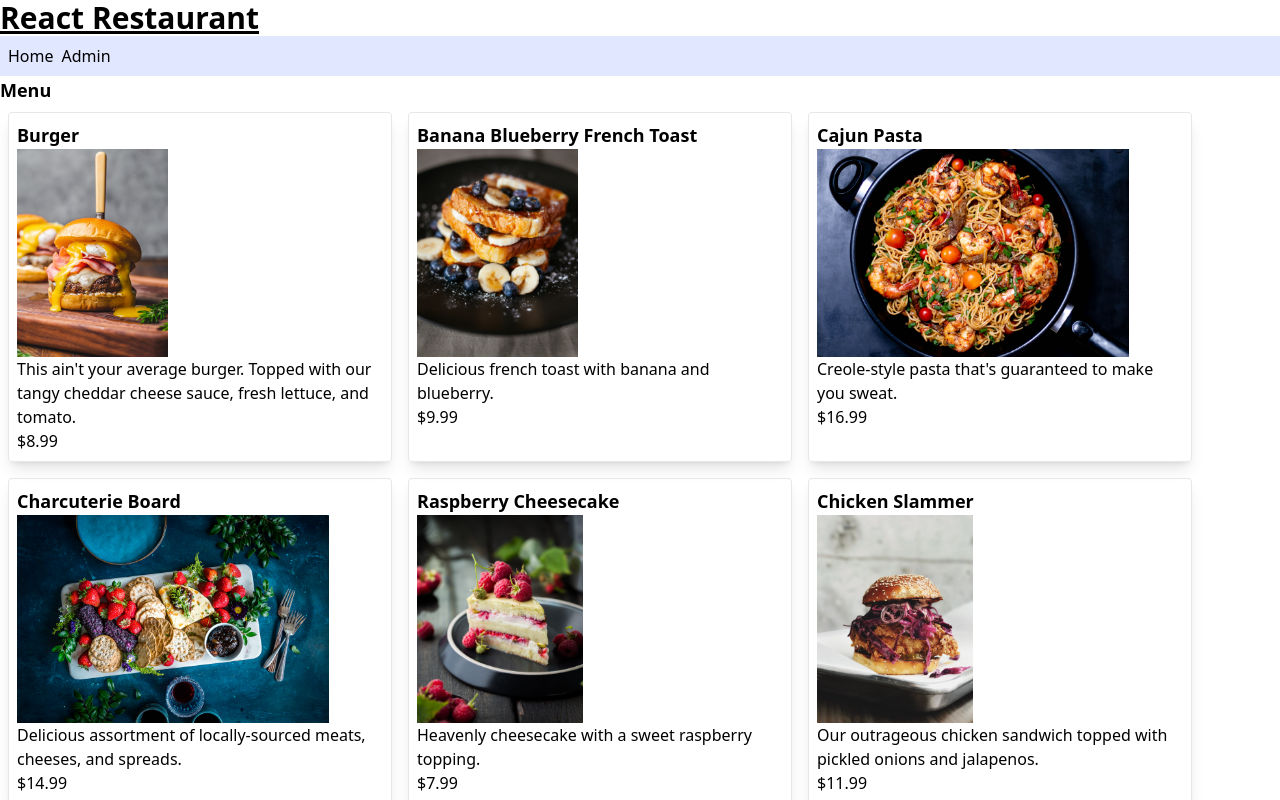
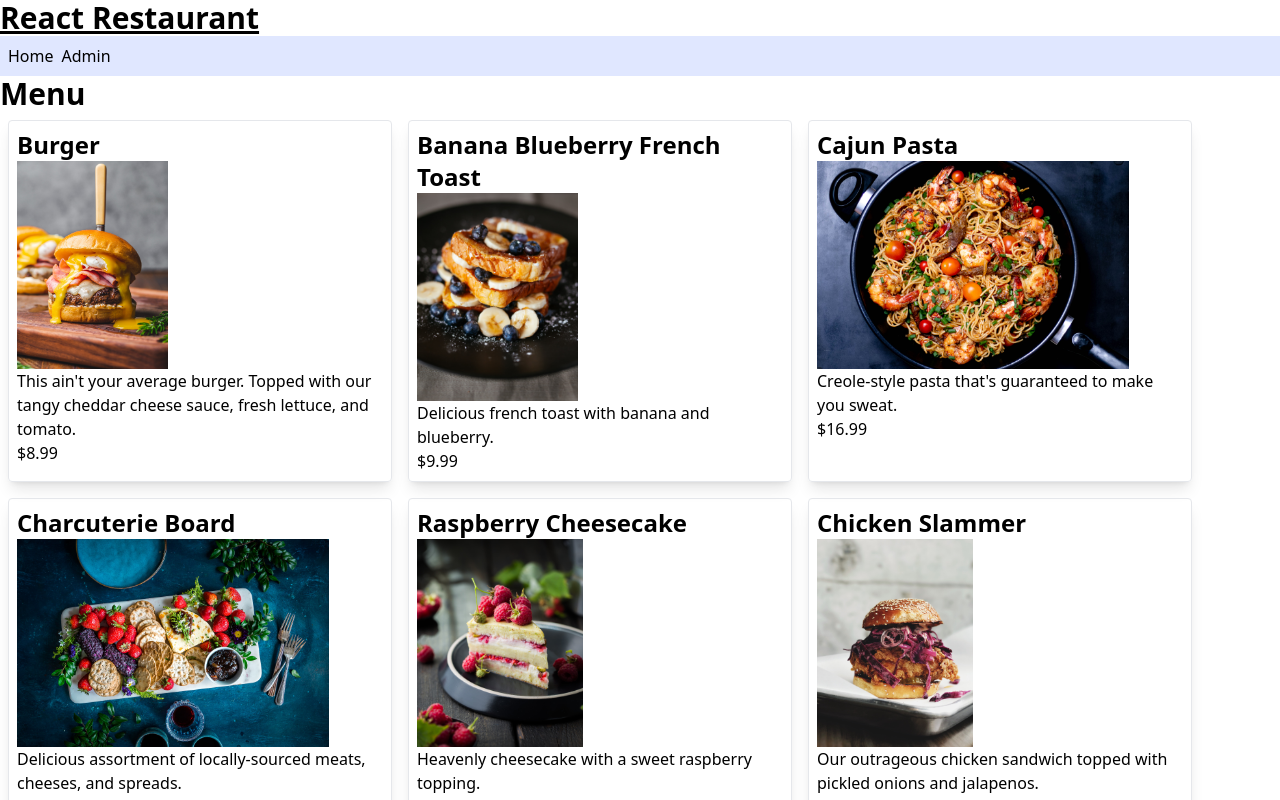
Before and after one commit to EnlightonOcean/react-restaurant, a React (Vite) app: page / in a window 1280 px wide. Shown: the top 800 px of the page. Built offline with nearby package versions, Linux system fonts and the light colour scheme.

Commit message:
Consume heading and updates

```diff
--- a/src/Menu.tsx
+++ b/src/Menu.tsx
@@ -12,7 +12,7 @@ const Menu = () => (
             className="hover:bg-indigo-600 hover:text-white p-2 shadow-lg border max-w-sm m-2 rounded"
           >
             {/* <h2 className="text-lg font-bold">{food.name}</h2> */}
-            <Heading level={2}>{food.name}</Heading>
+            <Heading level={3}>{food.name}</Heading>
             <img
               src={"/images/" + food.image}
               className="h-52"
--- a/src/shared/Heading.tsx
+++ b/src/shared/Heading.tsx
@@ -3,11 +3,20 @@ type HeadingProps ={
     level: 1|2|3|4|5|6;
 };
 
+const sizeMap ={
+    1: "text-4xl",
+    2: "text-3xl",
+    3: "text-2xl",
+    4: "text-xl",
+    5: "text-lg",
+    6: "text-base"
+}
+
 const Heading = (props: HeadingProps) => {
   const Tag =`h${props.level}` as keyof JSX.IntrinsicElements;
   return(
   <main>
-    <Tag className="text-lg font-bold">{props.children}</Tag>
+    <Tag className={`${sizeMap[props.level]} font-bold`}>{props.children}</Tag>
   </main>)
 }
 
```
